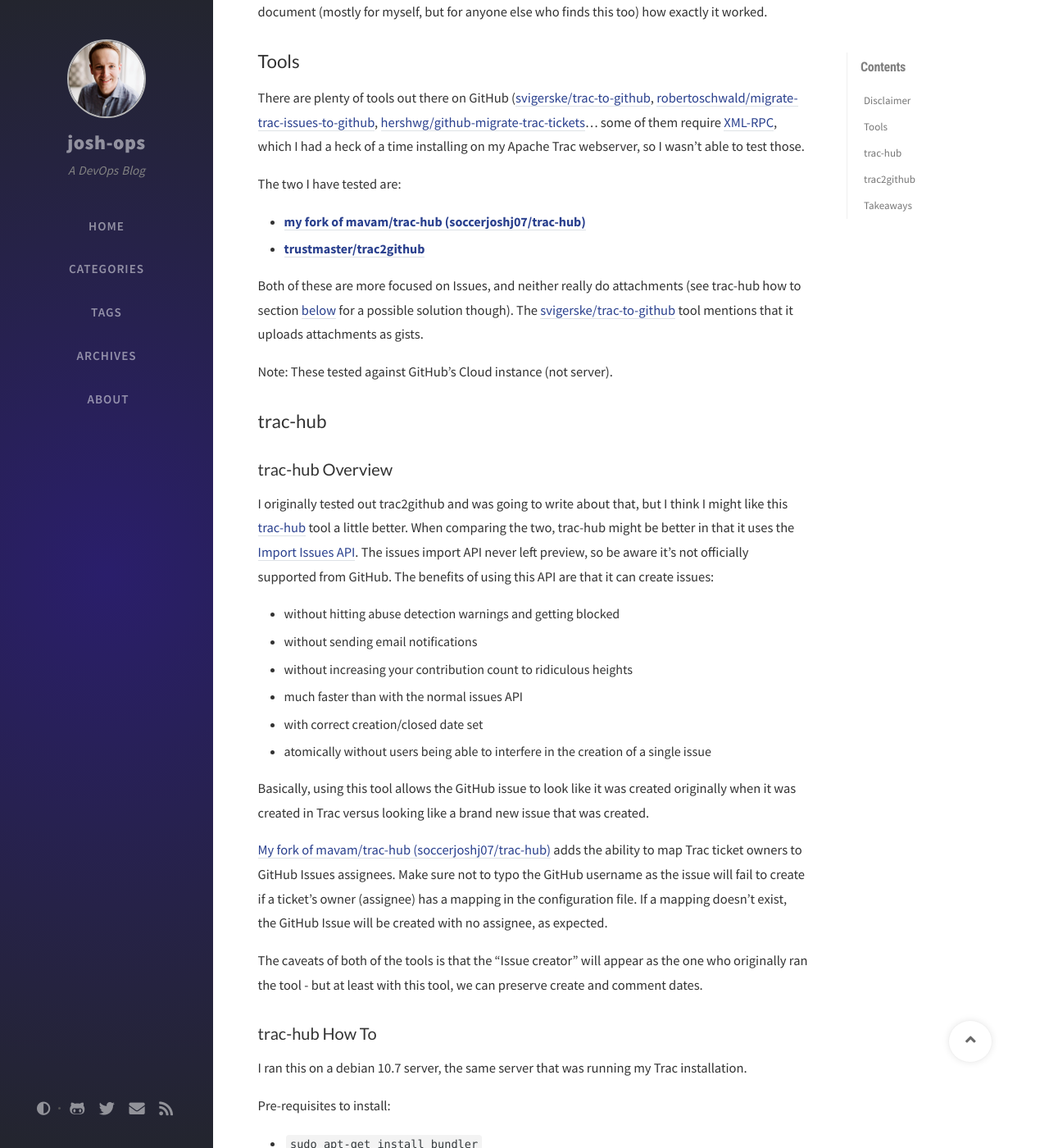
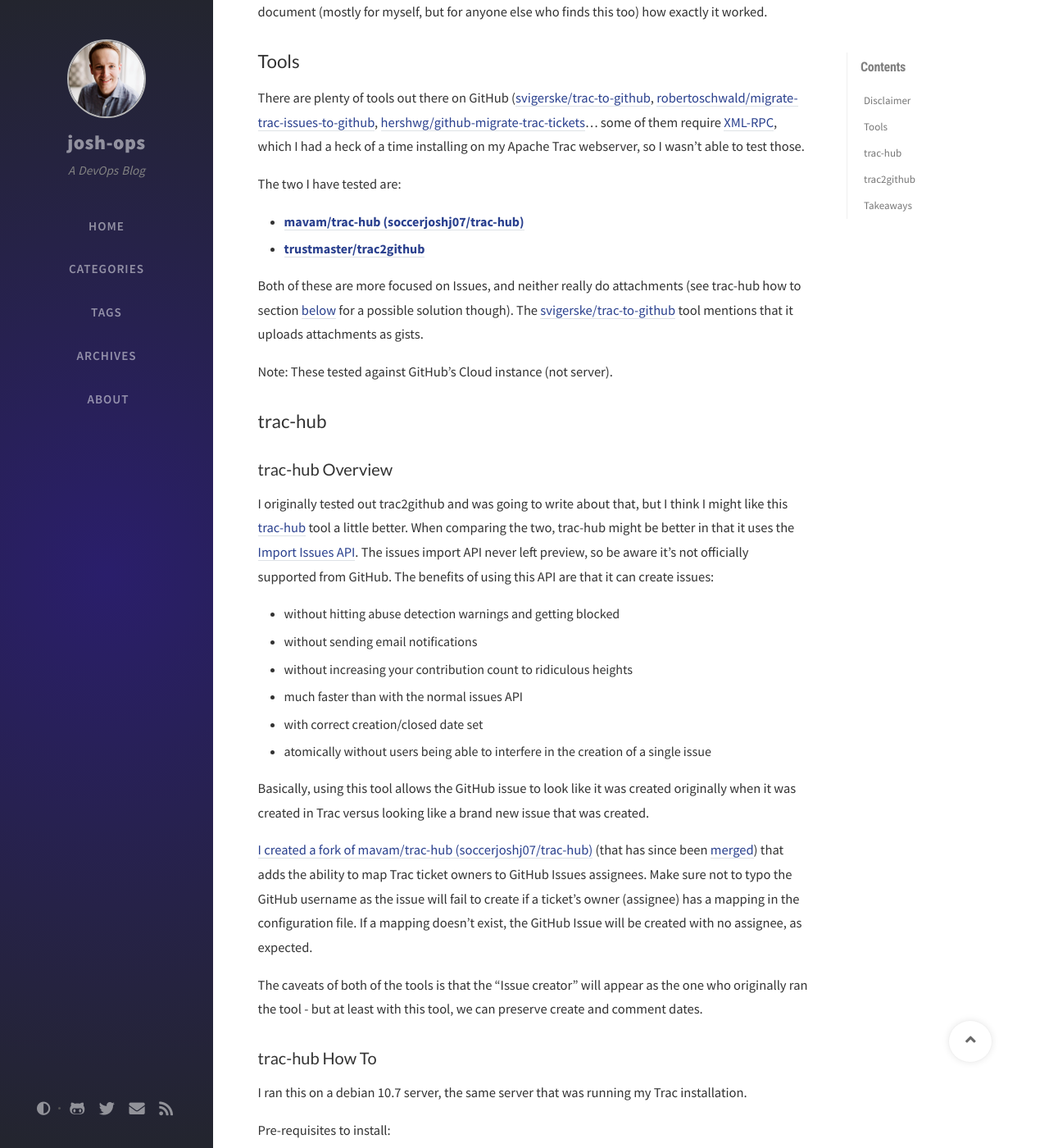
Before and after one commit to joshjohanning/joshjohanning.github.io, a Jekyll site: the page built from _posts/2020-01-25-trac-to-githuhb.md, in a window 1280 px wide and 1400 px high, scrolled down 459 px. Shown: the whole window at 82% size. Built offline with Jekyll 4.4.1, drawn with Linux system fonts in a browser that asks for light colours; nearby versions of some CDN libraries; comment, search, counter and statistics services are not loaded.

Commit message:
removing some fork language since pr merged

```diff
--- a/_posts/2020-01-25-trac-to-githuhb.md
+++ b/_posts/2020-01-25-trac-to-githuhb.md
@@ -18,7 +18,7 @@
 
 The two I have tested are:
 
-* **[my  fork of mavam/trac-hub (soccerjoshj07/trac-hub)](https://github.com/soccerjoshj07/trac-hub)**
+* **[mavam/trac-hub (soccerjoshj07/trac-hub)](https://github.com/mavam/trac-hub)**
 * **[trustmaster/trac2github](https://github.com/trustmaster/trac2github)**
 
 Both of these are more focused on Issues, and neither really do attachments (see trac-hub how to section [below](#trac-hub-how-to) for a possible solution though). The [svigerske/trac-to-github](https://github.com/svigerske/trac-to-github) tool mentions that it uploads attachments as gists.
@@ -40,7 +40,7 @@
 
 Basically, using this tool allows the GitHub issue to look like it was created originally when it was created in Trac versus looking like a brand new issue that was created.
 
-[My fork of mavam/trac-hub (soccerjoshj07/trac-hub)](https://github.com/soccerjoshj07/trac-hub) adds the ability to map Trac ticket owners to GitHub Issues assignees. Make sure not to typo the GitHub username as the issue will fail to create if a ticket's owner (assignee) has a mapping in the configuration file. If a mapping doesn't exist, the GitHub Issue will be created with no assignee, as expected.
+[I created a fork of mavam/trac-hub (soccerjoshj07/trac-hub)](https://github.com/soccerjoshj07/trac-hub) (that has since been [merged](https://github.com/mavam/trac-hub/pull/33)) that adds the ability to map Trac ticket owners to GitHub Issues assignees. Make sure not to typo the GitHub username as the issue will fail to create if a ticket's owner (assignee) has a mapping in the configuration file. If a mapping doesn't exist, the GitHub Issue will be created with no assignee, as expected.
 
 The caveats of both of the tools is that the "Issue creator" will appear as the one who originally ran the tool - but at least with this tool, we can preserve create and comment dates.
 
```
